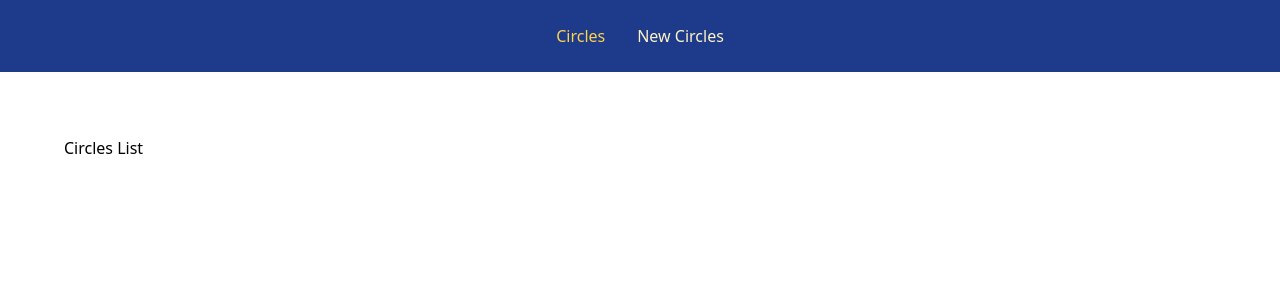
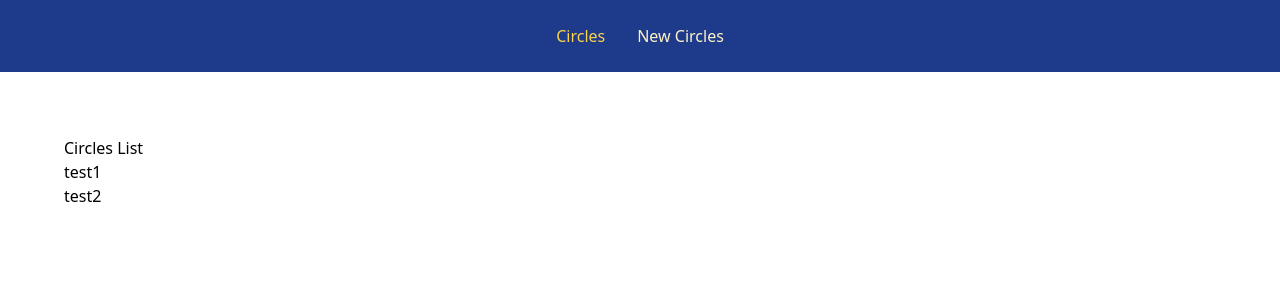
Before and after one commit to guysbryant/connect-react-client, a React (Create React App) app: page / in a window 1280 px wide. Shown: the top 300 px of the page. Built offline with nearby package versions, Linux system fonts and the light colour scheme.

Commit message:
Accept props, map over props and render CircleListItem s passing props

```diff
--- a/src/components/CirclesList.jsx
+++ b/src/components/CirclesList.jsx
@@ -1,10 +1,12 @@
 import React from 'react'
+import CircleListItem from './CircleListItem'
 
-const CirclesList = () =>{
+const CirclesList = ({circles}) =>{
     return(
         <>
           <h1>Circles List</h1>
             <ul>
+              {circles.map(circle => <CircleListItem key={circle.id} circle={circle} />)}
             </ul>
         </>
     )
```
